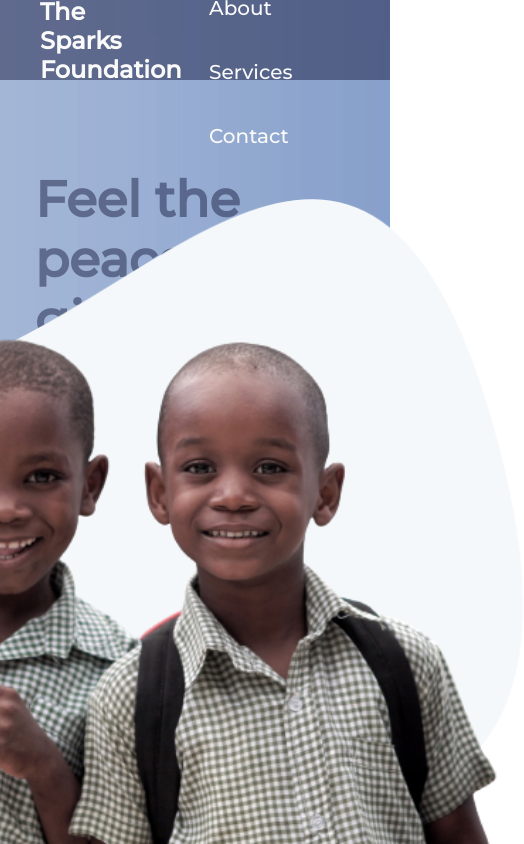
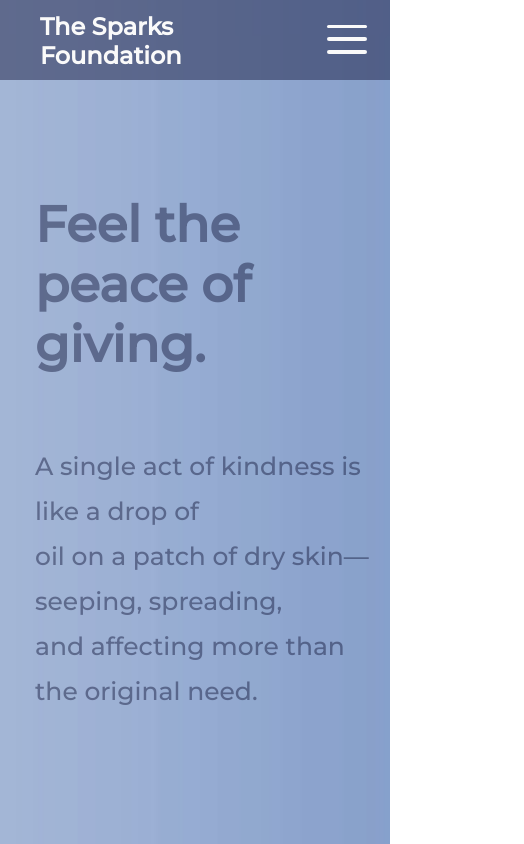
Before and after one commit to SiddhiSapre/SiddhiSapre.github.io, a plain HTML site: page index.html in a window 390 px wide. Shown: the whole page, 524 px wide, since content can reach past the window. Drawn offline with Linux system fonts and the light colour scheme.

Commit message:
Updated some more responsive features.

```diff
--- a/style.css
+++ b/style.css
@@ -29,9 +29,10 @@ nav{
 }
 
 .logo{
-    width: 40%;
+    width: 10rem;
     cursor: pointer;
     color: #fafafa;
+    position: relative;
 }
 
 .menu-icon{
@@ -91,6 +92,7 @@ nav ul li a:hover{
     margin-top: 90px;
     flex-wrap: wrap;
     justify-content: space-around;
+    position: relative;
 }
 
 .row h1{
@@ -115,3 +117,83 @@ nav ul li a:hover{
 .row p:hover{
     color: #fff;
 }
+
+.toggle-button{
+    position: absolute;
+    top: 1.5rem;
+    right: 1.5rem;
+    display: none;
+    flex-direction: column;
+    width: 40px;
+    height: 30px;
+    justify-content: space-between;
+}
+
+.toggle-button .bar{
+    height: 3.5px;
+    width: 100%;
+    margin: .5px;
+    background-color: #fafafa;
+    border-radius: 10px;
+}
+
+.navbar-links{
+    top:40px;
+    height: 100%;
+}
+
+.navbar-links ul{
+    display: flex;
+}
+
+.navbar-links li{
+    list-style: none;
+}
+
+@media (max-width:1400px){
+
+    #navbar{
+        flex-direction: column;
+        align-items: flex-start;
+    }
+
+    .toggle-button{
+        display: flex;
+    }
+
+    .navbar-links{
+        display: none;
+        width: 100%;
+    }
+
+    .navbar-links ul{
+        width: 100%;
+        flex-direction: column;
+    }
+
+    .navbar-links ul li{
+        text-align: center;
+    }
+    .navbar-links ul li a{
+        padding: .5rem 1rem;
+    }
+
+    .navbar-links.active{
+        display: flex;
+    }
+
+    .logo{
+        position: relative;
+        top: .75rem;
+    }
+
+    .row{
+        position: absolute;
+    }
+
+    .img-box{
+        max-width: 30%;
+        height: auto;
+
+    }
+}
```
